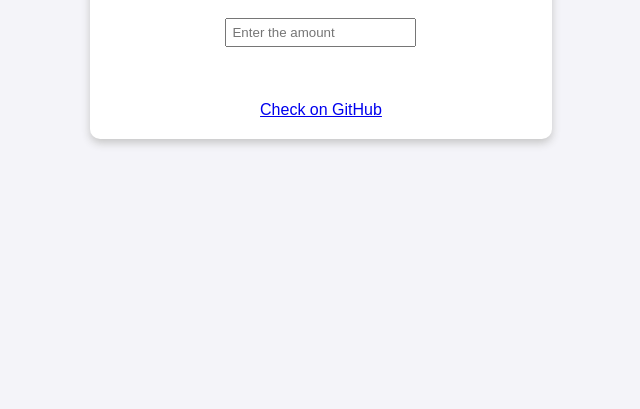
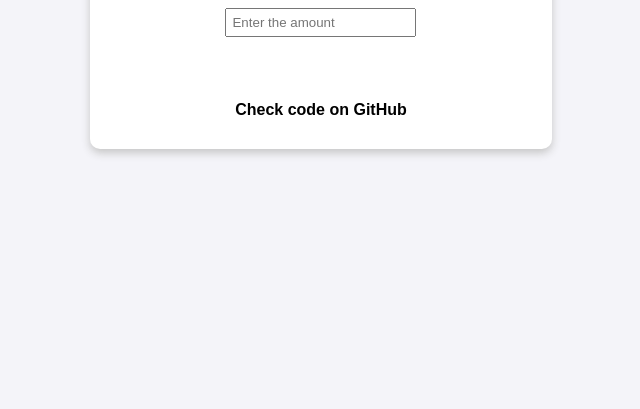
Before and after one commit to MrArbri/ATM, a plain HTML site: page index.html in a window 1280 px wide. Shown: the part 391-800 px from the top of the page, without its empty margins (319-959 px from the left). Drawn offline with Linux system fonts and the light colour scheme.

Commit message:
styled button of github repository

```diff
--- a/index.html
+++ b/index.html
@@ -6,6 +6,7 @@
     <title>ATM</title>
     <link rel="stylesheet" href="style.css" />
   </head>
+
   <body>
     <div class="container">
       <h1>ATM</h1>
@@ -19,15 +20,18 @@
         />
         <br /><br />
         <div id="total-section">
-          <label
-            >Total <b><span id="total">0</span></b> notes and coins</label
-          >
+          <label>
+            Total <b><span id="total">0</span></b> notes and coins
+          </label>
         </div>
         <br /><br />
         <button type="submit">Calculate</button>
-        <a href="https://github.com/MrArbri/ATM">Check on GitHub</a>
       </form>
+      <a href="https://github.com/MrArbri/ATM" class="button" target="_blank">
+        Check code on GitHub
+      </a>
     </div>
+
     <script src="script.js"></script>
   </body>
 </html>
--- a/style.css
+++ b/style.css
@@ -12,6 +12,7 @@ background-color: #f4f4f9;
     text-align: center;
     background-color: #fff;
     padding: 20px;
+    margin: 20px;
     border-radius: 10px;
     box-shadow: 0 4px 8px rgb(198, 198, 198);
 }
@@ -36,3 +37,17 @@ button[type="submit"] {
 #total-section {
     display: none;
 }
+
+.button {
+    display: inline-block;
+    padding: 10px 20px;
+    color: black;
+    text-decoration: none;
+    font-weight: bold;
+    border-radius: 5px;
+    transition: background-color 0.3s;
+  }
+
+  .button:hover {
+    background-color: gold;
+  }
```
